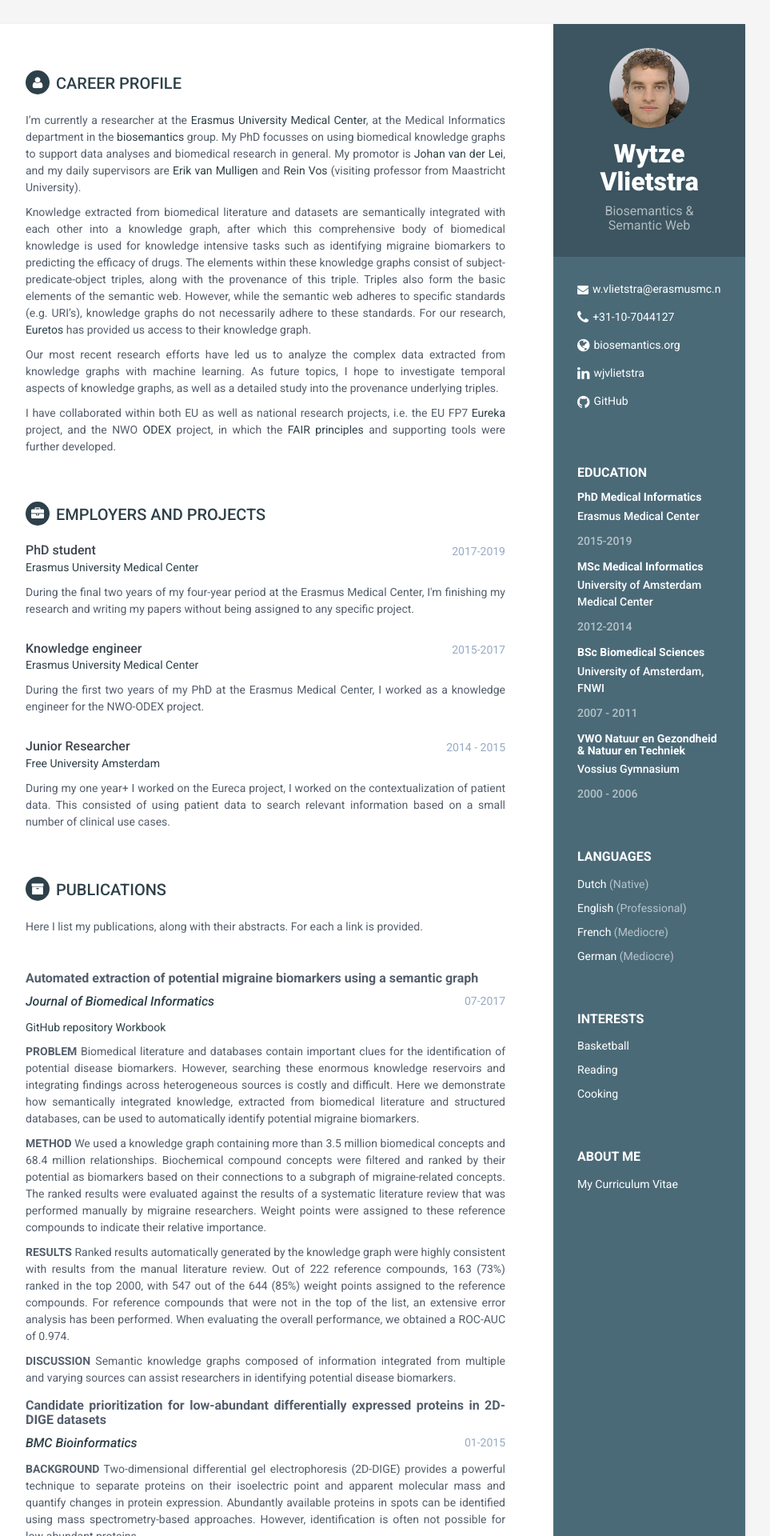
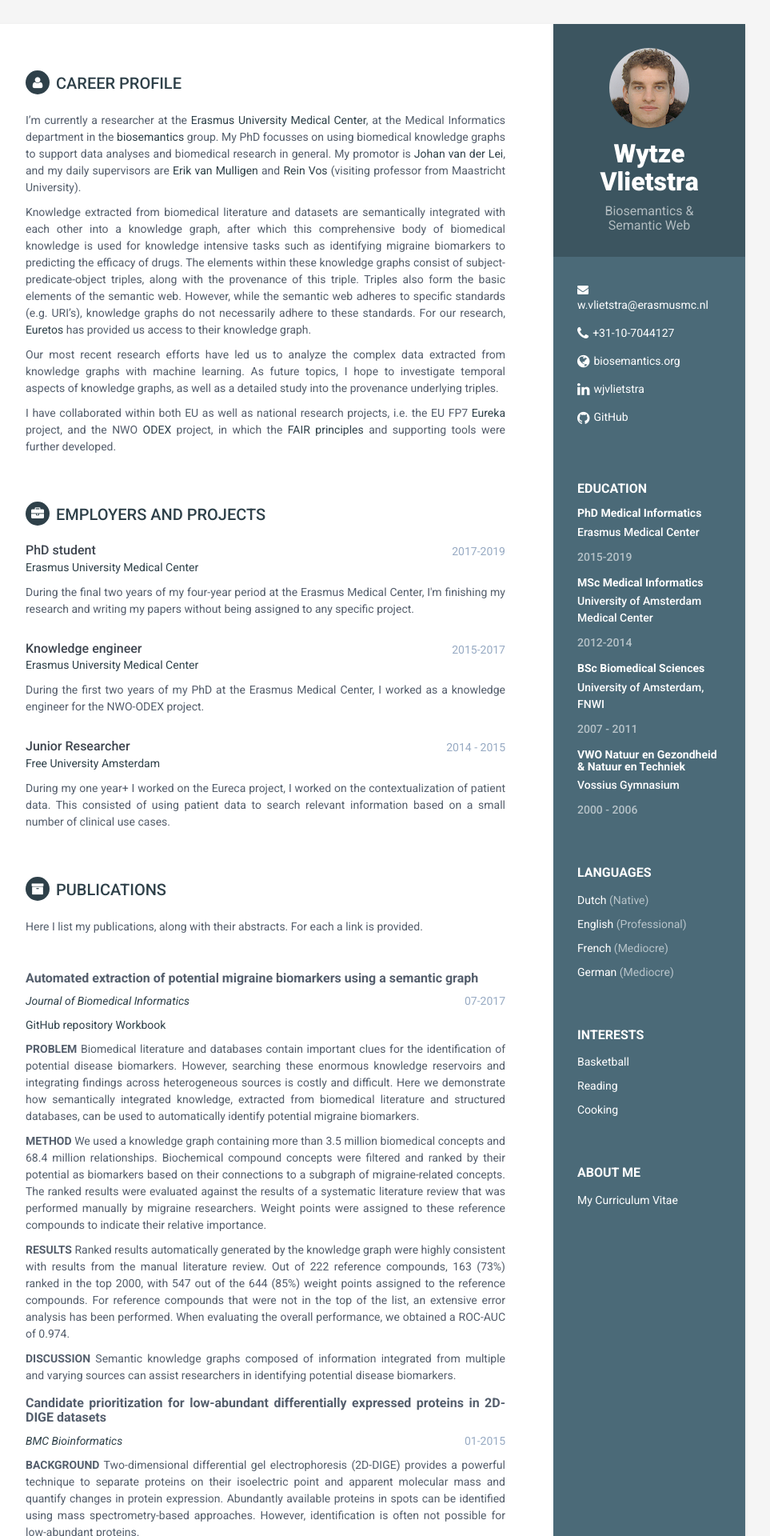
Before and after one commit to Wytz/wytz.github.io, a Jekyll site: the page built from index.html, in a window 1280 px wide. Shown: the top 1920 px of the page at 80% size, without its empty margins (188-1151 px from the left). Built offline with Jekyll 4.4.1, drawn with Linux system fonts in a browser that asks for light colours; some of the changed text lies outside the part shown.

```diff
--- a/_config.yml
+++ b/_config.yml
@@ -32,7 +32,7 @@ summary: |+
 
 
 #sidebar links
-email: w.vlietstra@erasmusmc.n
+email: w.vlietstra@erasmusmc.nl
 phone: +31-10-7044127
 website: biosemantics.org #do not add http://
 linkedin: wjvlietstra
--- a/_includes/projects.html
+++ b/_includes/projects.html
@@ -13,7 +13,7 @@
     <div class="item">
       <h3 class="project-title" style="text-align:justify;text-justify:inter-word;"><b>{{ project.title }}</b></h3>
 	  <div class="upper-row" style="margin-top:10px;margin-bottom:10px;">
-	    <div class="job-title" style="font-size:26;"><a href="{{ project.link }}"><i>  {{ project.journal}}  </i></a></div>
+	    <div style="font-size:20;"><a href="{{ project.link }}"><i>  {{ project.journal}}  </i></a></div>
 		<div class="time">{{ project.publicationdate }}</div>
 	  </div>
 	  <div class = links style="margin-top:10px;margin-bottom:10px;font-size:20;">
--- a/assets/css/styles.css
+++ b/assets/css/styles.css
@@ -92,7 +92,7 @@ p {
   margin-bottom: 15px;
 }
 .sidebar-wrapper .contact-list .fa {
-  margin-right: 5px;
+  margin-right: 3px;
   font-size: 18px;
   vertical-align: middle;
 }
```
Also changed, not shown: _data/projects.yml (+13 -13 lines).
